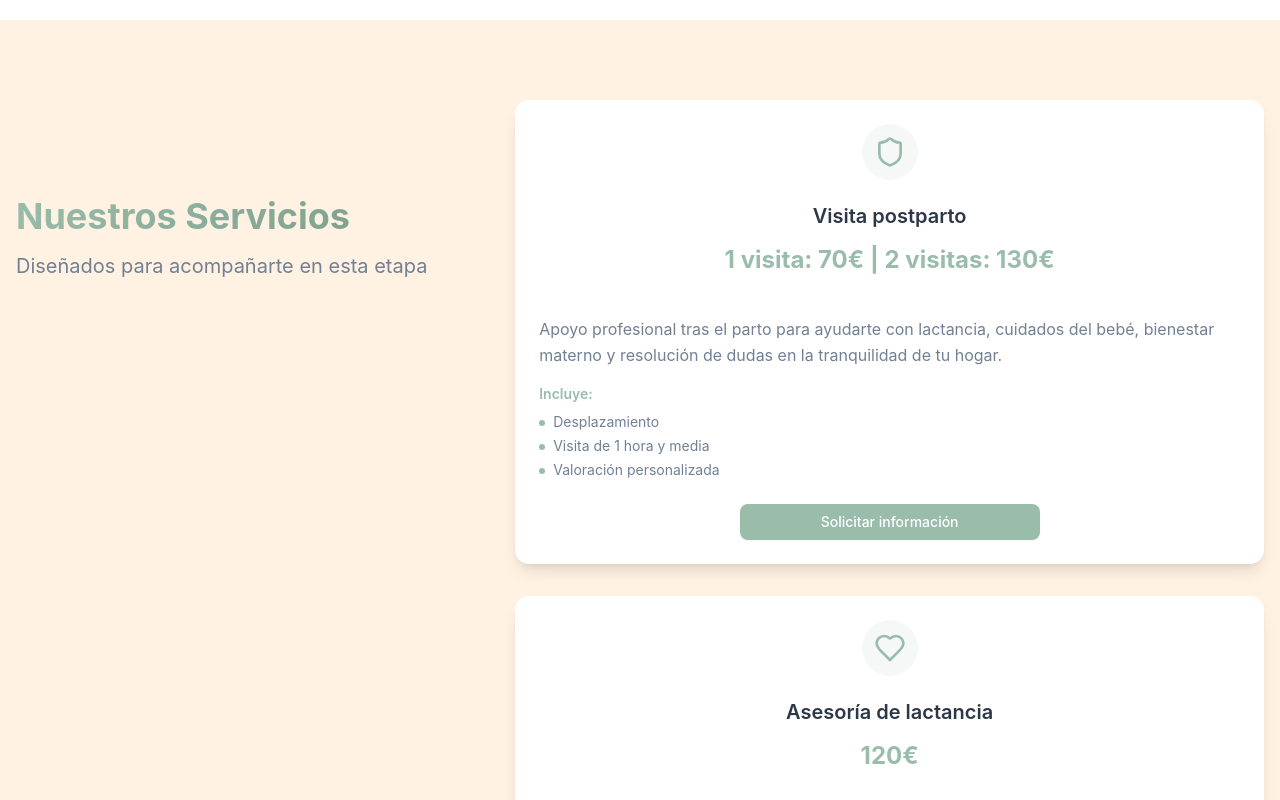
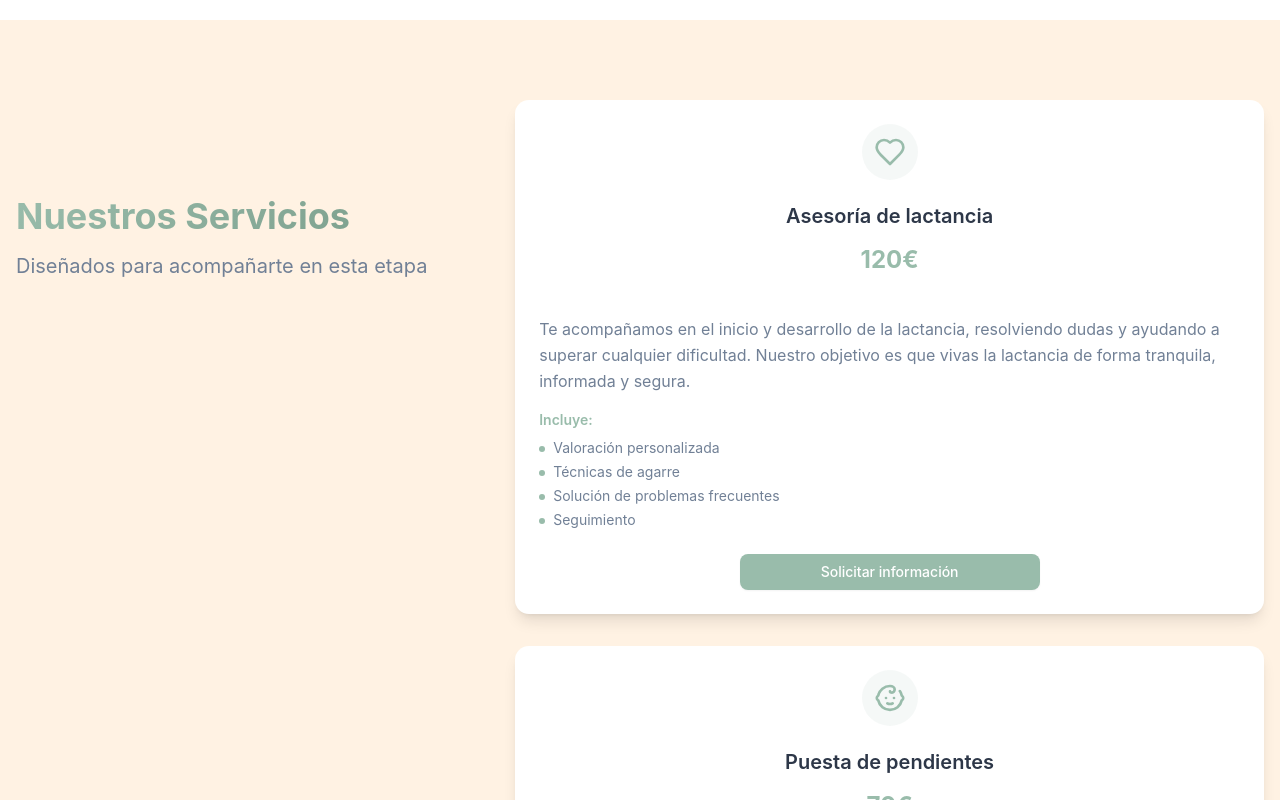
Before and after one commit to nursana001/nursana-landing, a React (Vite) app: page / in a window 1280 px wide. Shown: the part 1340-2140 px from the top of the page. Built offline with nearby package versions, Linux system fonts and the light colour scheme.

Commit message:
Remove postpartum visit service from services list

```diff
--- a/src/App.jsx
+++ b/src/App.jsx
@@ -125,13 +125,6 @@ function App() {
   ];
 
   const services = [
-    {
-      title: "Visita postparto",
-      description: "Apoyo profesional tras el parto para ayudarte con lactancia, cuidados del bebé, bienestar materno y resolución de dudas en la tranquilidad de tu hogar.",
-      price: "1 visita: 70€ | 2 visitas: 130€",
-      includes: ["Desplazamiento", "Visita de 1 hora y media", "Valoración personalizada"],
-      icon: <Shield className="w-8 h-8 text-primary" />
-    },
     {
       title: "Asesoría de lactancia",
       description: "Te acompañamos en el inicio y desarrollo de la lactancia, resolviendo dudas y ayudando a superar cualquier dificultad. Nuestro objetivo es que vivas la lactancia de forma tranquila, informada y segura.",
```
